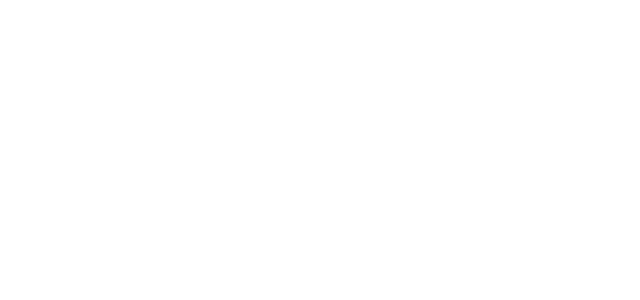
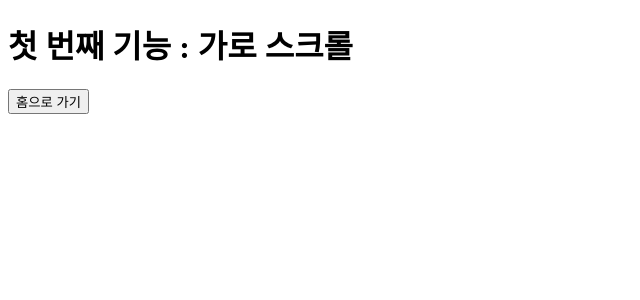
Before and after one commit to Dessert99/ReactPractice, a React (Create React App) app: page /No1 in a window 1280 px wide. Before the commit this address had no page. Shown: the top 300 px of the page, without its empty margins (0-640 px from the left). Built offline with nearby package versions, Linux system fonts and the light colour scheme.

Commit message:
페이지 간 라우팅 구현 및 LinkButton 컴포넌트 추가

```diff
--- a/src/App.js
+++ b/src/App.js
@@ -1,5 +1,7 @@
 import Home from './views/Home';
 import { BrowserRouter, Route, Routes } from 'react-router-dom';
+import No1 from './views/No1';
+import No2 from './views/No2';
 
 function App() {
   return (
@@ -7,6 +9,8 @@
       <BrowserRouter>
         <Routes>
           <Route path="/" element={<Home />} />
+          <Route path="/No1" element={<No1 />} />
+          <Route path="/No2" element={<No2 />} />
         </Routes>
       </BrowserRouter>
     </>
--- /dev/null
+++ b/src/components/LinkButton.jsx
@@ -0,0 +1,24 @@
+import { Link } from 'react-router-dom';
+
+const LinkButton = ({ to, children }) => {
+  return (
+    <div>
+      <Link to={to}>
+        <button>{children}</button>
+      </Link>
+    </div>
+  );
+};
+
+export default LinkButton;
+
+/*
+추후 확장성을 생각하면 ...rest를 넣으라는데 일단 패스
+const LinkButton = ({ to, children, ...rest }) => {
+  return (
+    <Link to={to}>
+      <button {...rest}>{children}</button>
+    </Link>
+  );
+};
+*/
--- a/src/views/Home.jsx
+++ b/src/views/Home.jsx
@@ -1,7 +1,15 @@
 import React from 'react';
+import LinkButton from '../components/LinkButton';
 
 const Home = () => {
-  return <div>안녕하세요</div>;
+  return (
+    <>
+      <h1>welcome to react-playground</h1>
+
+      <LinkButton to="/No1">No1</LinkButton>
+      <LinkButton to="/No2">No2</LinkButton>
+    </>
+  );
 };
 
 export default Home;
--- /dev/null
+++ b/src/views/No1.jsx
@@ -0,0 +1,14 @@
+import React from 'react';
+import LinkButton from '../components/LinkButton';
+
+const No1 = () => {
+  return (
+    <div>
+      <h1>첫 번째 기능 : 가로 스크롤</h1>
+
+      <LinkButton to="/">홈으로 가기</LinkButton>
+    </div>
+  );
+};
+
+export default No1;
--- /dev/null
+++ b/src/views/No2.jsx
@@ -0,0 +1,13 @@
+import React from 'react';
+import LinkButton from '../components/LinkButton';
+
+const No2 = () => {
+  return (
+    <div>
+      <h2>두 번째 기능입니다</h2>
+      <LinkButton to="/">홈으로 가기</LinkButton>
+    </div>
+  );
+};
+
+export default No2;
```
Also changed, not shown: src/no_1/No1Main.jsx (added).
